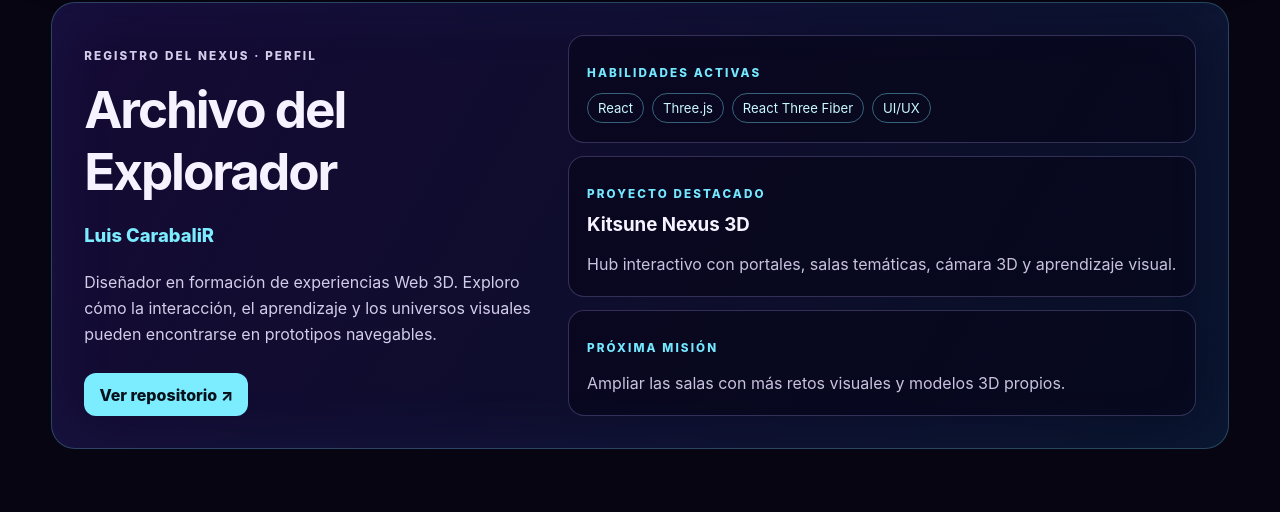
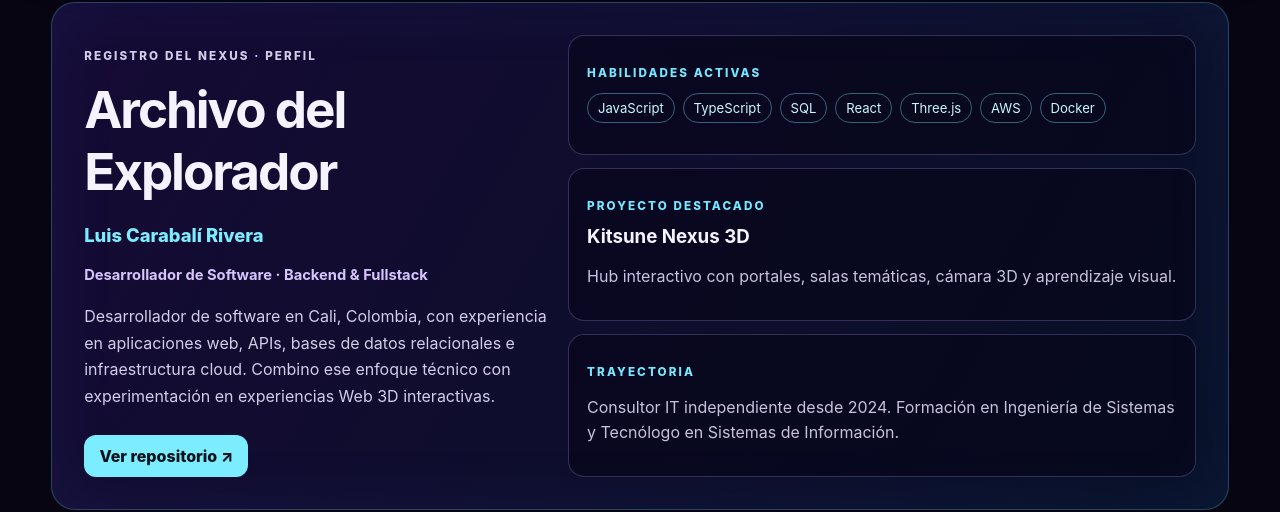
Before and after one commit to LuisCarabaliR/kitsune-nexus-3d, a React (Vite) app: page / in a window 1280 px wide. Shown: the part 1003-1515 px from the top of the page. Built offline with nearby package versions, Linux system fonts and the light colour scheme; no server answers.

Commit message:
feat: add essential professional profile

```diff
--- a/src/App.tsx
+++ b/src/App.tsx
@@ -66,10 +66,11 @@ export default function App() {
         <div className="archive-intro">
           <p className="eyebrow">REGISTRO DEL NEXUS · PERFIL</p>
           <h2 id="archive-title">Archivo del Explorador</h2>
-          <p className="archive-name">Luis CarabaliR</p>
+          <p className="archive-name">Luis Carabalí Rivera</p>
+          <p className="archive-role">Desarrollador de Software · Backend &amp; Fullstack</p>
           <p>
-            Diseñador en formación de experiencias Web 3D. Exploro cómo la interacción, el aprendizaje y los universos visuales
-            pueden encontrarse en prototipos navegables.
+            Desarrollador de software en Cali, Colombia, con experiencia en aplicaciones web, APIs, bases de datos relacionales e
+            infraestructura cloud. Combino ese enfoque técnico con experimentación en experiencias Web 3D interactivas.
           </p>
           <a className="archive-link" href="https://github.com/LuisCarabaliR/kitsune-nexus-3d" target="_blank" rel="noreferrer">
             Ver repositorio ↗
@@ -78,7 +79,7 @@ export default function App() {
         <div className="archive-grid">
           <article>
             <p className="panel-label">HABILIDADES ACTIVAS</p>
-            <div className="skill-tags"><span>React</span><span>Three.js</span><span>React Three Fiber</span><span>UI/UX</span></div>
+            <div className="skill-tags"><span>JavaScript</span><span>TypeScript</span><span>SQL</span><span>React</span><span>Three.js</span><span>AWS</span><span>Docker</span></div>
           </article>
           <article>
             <p className="panel-label">PROYECTO DESTACADO</p>
@@ -86,8 +87,8 @@ export default function App() {
             <p>Hub interactivo con portales, salas temáticas, cámara 3D y aprendizaje visual.</p>
           </article>
           <article>
-            <p className="panel-label">PRÓXIMA MISIÓN</p>
-            <p>Ampliar las salas con más retos visuales y modelos 3D propios.</p>
+            <p className="panel-label">TRAYECTORIA</p>
+            <p>Consultor IT independiente desde 2024. Formación en Ingeniería de Sistemas y Tecnólogo en Sistemas de Información.</p>
           </article>
         </div>
       </section>
--- a/src/styles.css
+++ b/src/styles.css
@@ -49,6 +49,7 @@ h1 { margin: .35rem 0; font-size: clamp(2.6rem, 7vw, 5.6rem); letter-spacing: -.
 .archive-intro h2 { margin: .3rem 0; font-size: clamp(2rem, 4vw, 3.5rem); letter-spacing: -.04em; }
 .archive-intro p { color: #d3cdea; line-height: 1.65; }
 .archive-name { color: #7cecff !important; font-weight: 800; font-size: 1.15rem; }
+.archive-role { margin-top: -.35rem !important; color: #d7c4ff !important; font-size: .92rem; font-weight: 700; }
 .archive-link { display: inline-flex; margin-top: .6rem; padding: .7rem .95rem; border-radius: .75rem; color: #07111b; background: #7cecff; font-weight: 800; text-decoration: none; }
 .archive-grid { display: grid; gap: .85rem; }
 .archive-grid article { padding: 1.15rem; border: 1px solid rgba(183, 164, 255, .25); border-radius: 1rem; background: rgba(7, 5, 23, .55); }
```
Also changed, not shown: 1 other file (tests, documents, lock files or other folders).
